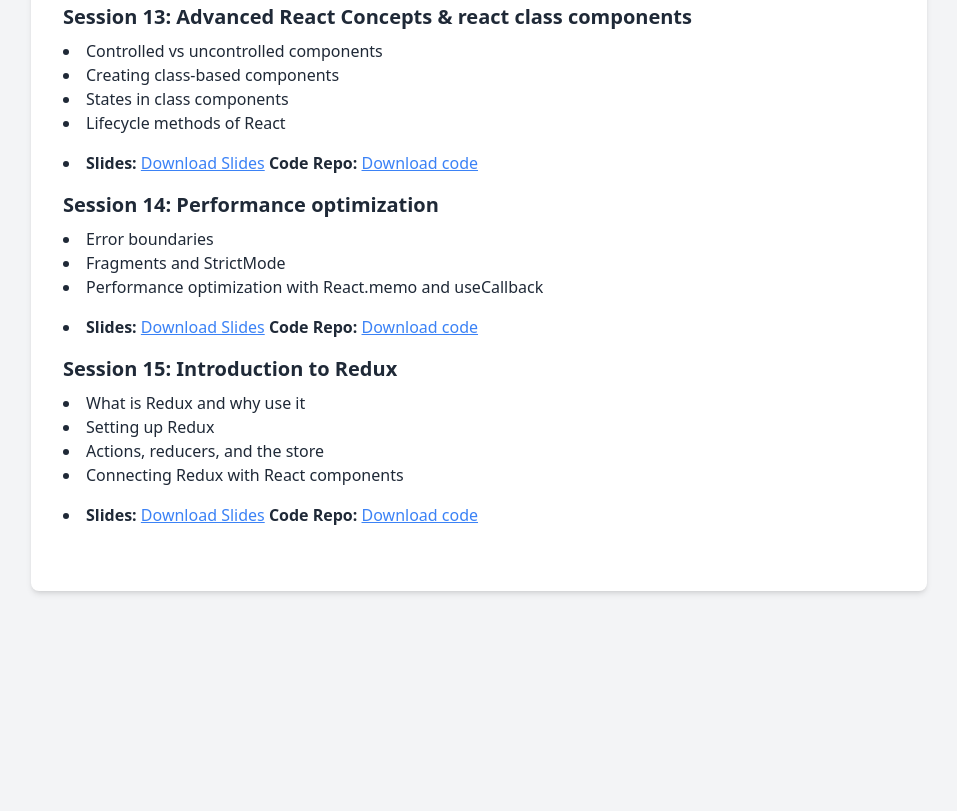
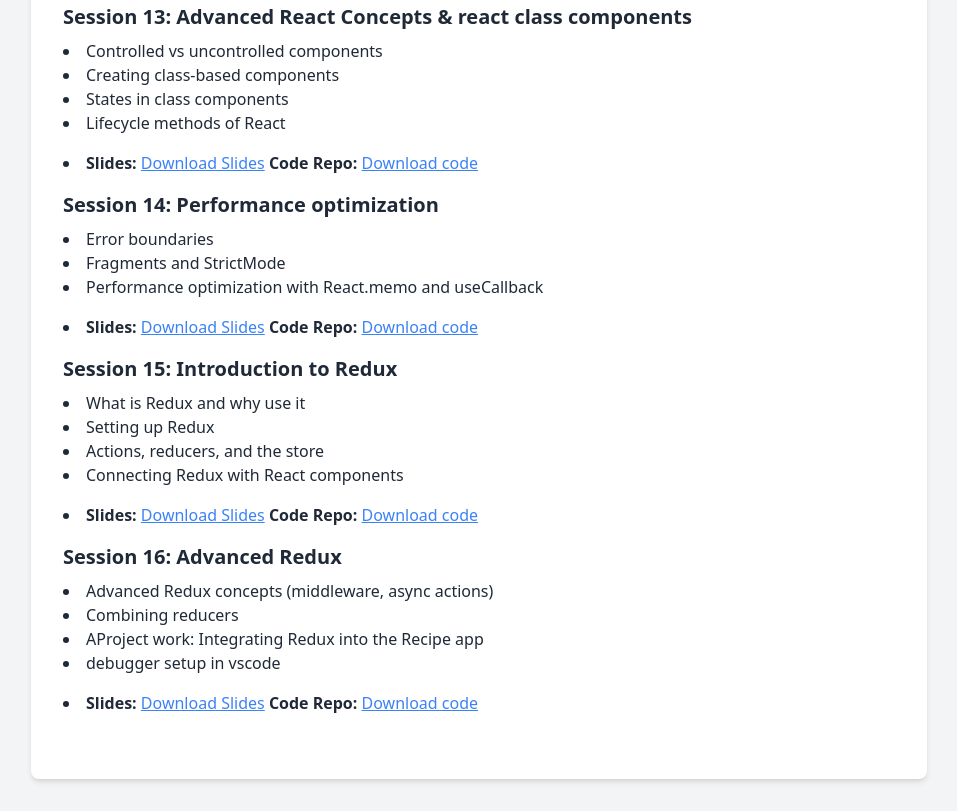
Before and after one commit to nahaktarun/gfg-fdrn-sessions.github.io, a plain HTML site: page index.html in a window 1280 px wide. Shown: the part 4209-5020 px from the top of the page, without its empty margins (161-1118 px from the left). Before the commit the page ends 4832 px from the top, so only its background shows below. Drawn offline with nearby package versions, Linux system fonts and the light colour scheme.

Commit message:
Added the session 16

```diff
--- a/index.html
+++ b/index.html
@@ -556,6 +556,33 @@
 
     </li>
 </ul>
+<h3 class="text-xl font-semibold mb-2">
+  Session 16: Advanced Redux
+</h3>
+<ul class="list-disc list-inside mb-4">
+  <ol class="list-disc list-inside mb-4">
+
+    <li>Advanced Redux concepts (middleware, async actions)</li>
+    <li>Combining reducers</li>
+    <li>AProject work: Integrating Redux into the Recipe app</li>
+    <li>debugger setup in vscode</li>
+  </ol>
+  <li>
+    <strong>Slides:</strong>
+    <a
+      href="https://jovial-praline-2bed55.netlify.app/1"
+      class="text-blue-500 underline"
+      >Download Slides</a
+    >
+    <strong>Code Repo:</strong>
+    <a
+      href="https://github.com/nahaktarun/gfg-fdrn-sessions/tree/session-16/session-15/receipe-app"
+      class="text-blue-500 underline"
+      >Download code</a
+    >
+
+  </li>
+</ul>
       </div>
     </section>
   </body>
```
